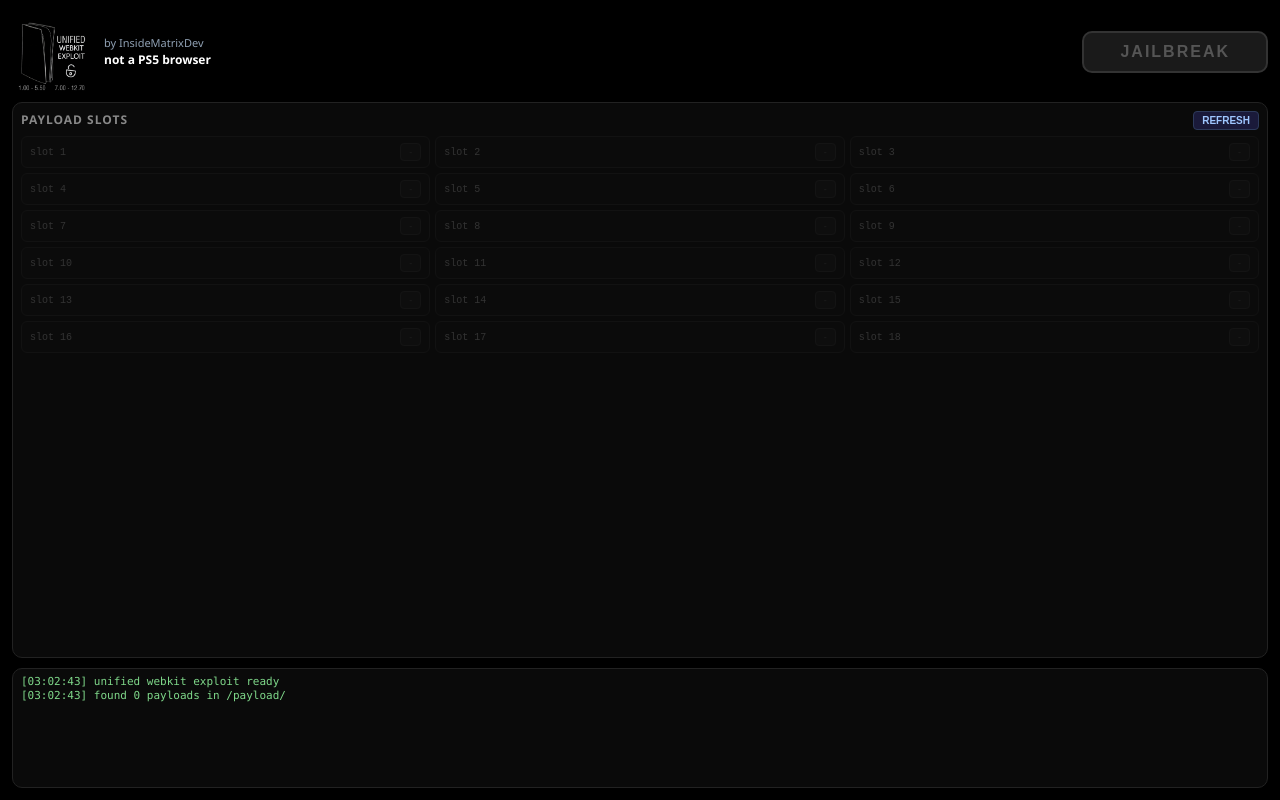
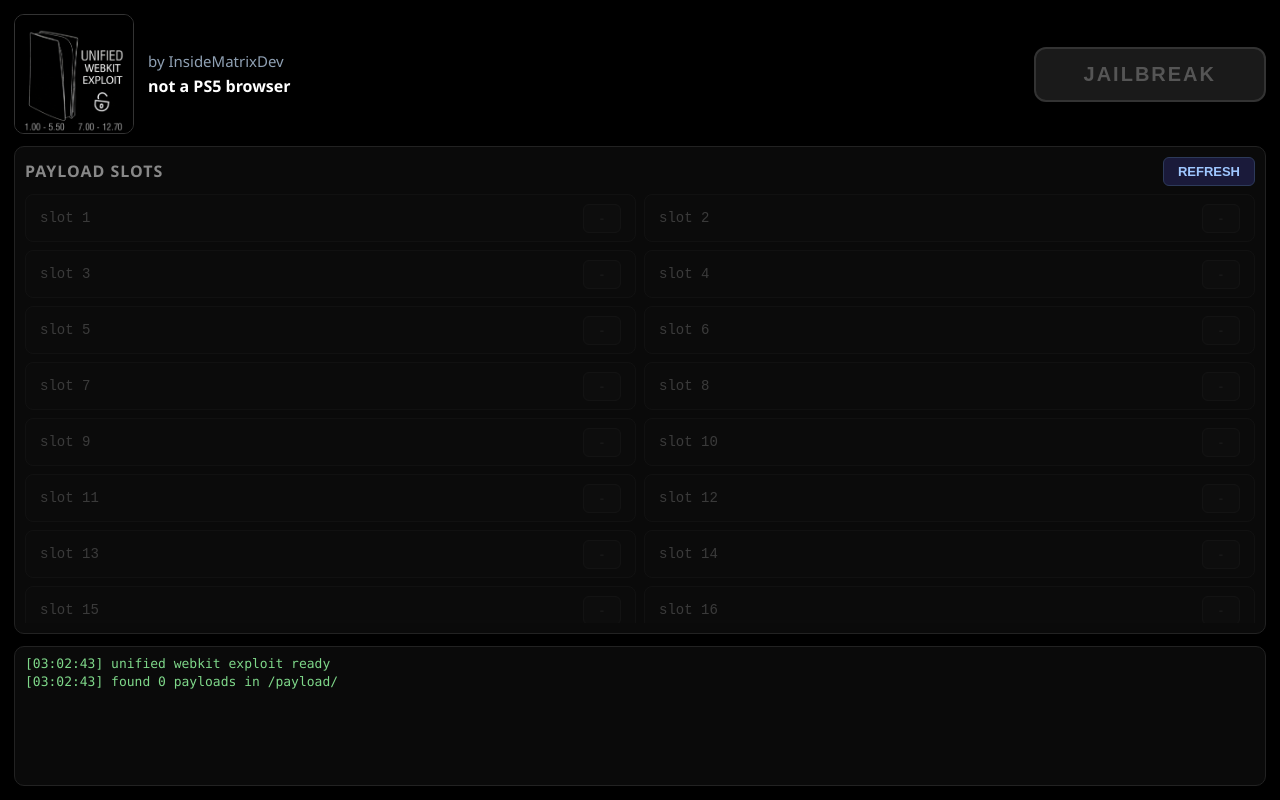
Before and after one commit to MounirHero/webkit, a plain HTML site: page index.html in a window 1280 px wide. Drawn offline with Linux system fonts and the light colour scheme; no server answers.

Commit message:
Add files via upload

```diff
--- a/index.html
+++ b/index.html
@@ -9,13 +9,13 @@
   html, body {
     width: 100%; height: 100%;
     background: #000; color: #e8e8e8;
-    font: 15px/1.4 "Segoe UI", system-ui, sans-serif;
+    font: 18px/1.4 "Segoe UI", system-ui, sans-serif;
     overflow: hidden;
   }
   #uwrap {
     display: flex; flex-direction: column;
     width: 100%; height: 100%;
-    padding: 12px; gap: 10px;
+    padding: 14px; gap: 12px;
   }
 
   /* TOP ROW */
@@ -26,21 +26,22 @@
   }
   #uhead {
     display: flex; flex-direction: row;
-    align-items: center; gap: 12px;
+    align-items: center; gap: 14px;
   }
   #ulogo {
-    width: min(80px, 12vw); height: auto;
-    border-radius: 8px;
+    width: 120px; height: auto;
+    border-radius: 10px;
+    border: 1px solid #333;
   }
-  #uheadtxt { display: flex; flex-direction: column; gap: 2px; }
-  #ubyline { font-size: 11px; color: #8fa0b3; }
-  #ufwline { font-size: 12px; color: #9fb1c3; }
+  #uheadtxt { display: flex; flex-direction: column; gap: 3px; }
+  #ubyline { font-size: 15px; color: #8fa0b3; }
+  #ufwline { font-size: 16px; color: #9fb1c3; }
   #ufwline b { color: #fff; }
 
   #ujb {
-    padding: 10px 36px;
-    border-radius: 10px; background: #1a3a1a; border: 2px solid #2d5a2d;
-    color: #7fd88a; font-weight: 800; font-size: 16px; letter-spacing: 2px;
+    padding: 14px 48px;
+    border-radius: 12px; background: #1a3a1a; border: 2px solid #2d5a2d;
+    color: #7fd88a; font-weight: 800; font-size: 20px; letter-spacing: 2px;
     cursor: pointer; text-decoration: none;
   }
   #ujb:hover { background: #224422; }
@@ -52,13 +53,13 @@
     opacity: 0.6; cursor: wait;
   }
 
-  /* MIDDLE: payload grid */
+  /* MIDDLE: payload grid - 2 columns */
   #upayloads {
     flex: 1;
     min-height: 0;
     display: flex; flex-direction: column;
     background: #0a0a0a; border: 1px solid #222; border-radius: 10px;
-    padding: 8px; gap: 6px;
+    padding: 10px; gap: 8px;
     overflow: hidden;
   }
   #upayloads-header {
@@ -66,37 +67,37 @@
     flex-shrink: 0;
   }
   #upayloads h3 {
-    font-size: 12px; color: #888; letter-spacing: 1px;
+    font-size: 16px; color: #888; letter-spacing: 1px;
   }
   #refresh-payloads {
     background: #1a1a3a; color: #9fc7ff; border: 1px solid #2d3a5a;
-    border-radius: 4px; padding: 3px 8px;
-    font-size: 10px; font-weight: 700; cursor: pointer;
+    border-radius: 6px; padding: 6px 14px;
+    font-size: 13px; font-weight: 700; cursor: pointer;
   }
   #refresh-payloads:hover { background: #22224a; }
   #payload-grid {
     display: grid;
-    grid-template-columns: repeat(3, 1fr);
-    gap: 5px;
+    grid-template-columns: repeat(2, 1fr);
+    gap: 8px;
     overflow-y: auto;
   }
   .payload-slot {
     display: flex; align-items: center; justify-content: space-between;
-    background: #111; border: 1px solid #2a2a2a; border-radius: 6px;
-    padding: 5px 8px; min-height: 32px;
+    background: #111; border: 1px solid #2a2a2a; border-radius: 8px;
+    padding: 10px 14px; min-height: 48px;
   }
   .payload-slot.empty {
     opacity: 0.25;
   }
   .payload-slot-name {
-    font-size: 10px; color: #aaa; font-family: monospace;
+    font-size: 14px; color: #ccc; font-family: monospace;
     word-break: break-all; line-height: 1.3;
   }
   .payload-slot-btn {
     background: #1a3a1a; color: #7fd88a; border: 1px solid #2d5a2d;
-    border-radius: 4px; padding: 3px 8px;
-    font-size: 9px; font-weight: 700; cursor: pointer;
-    white-space: nowrap; margin-left: 4px; flex-shrink: 0;
+    border-radius: 6px; padding: 6px 16px;
+    font-size: 13px; font-weight: 700; cursor: pointer;
+    white-space: nowrap; margin-left: 8px; flex-shrink: 0;
   }
   .payload-slot-btn:hover { background: #224422; }
   .payload-slot-btn:disabled {
@@ -106,13 +107,13 @@
     background: #1a2a3a; color: #9fc7ff; border-color: #2d4a5a;
   }
 
-  /* BOTTOM: log - FIXED HEIGHT, never grows */
+  /* BOTTOM: log - FIXED HEIGHT */
   #ulog, #uchain {
     flex-shrink: 0;
-    height: 120px;
+    height: 140px;
     background: #0a0a0a; border: 1px solid #222; border-radius: 10px;
-    padding: 6px 8px;
-    font: 11px/1.3 "Consolas", "DejaVu Sans Mono", monospace;
+    padding: 8px 10px;
+    font: 13px/1.4 "Consolas", "DejaVu Sans Mono", monospace;
     color: #b9e6b0; white-space: pre-wrap; overflow-y: auto;
   }
   #ulog .err { color: #ff9a8a; }
@@ -124,7 +125,7 @@
   }
   #uchain #console {
     width: 100%; height: 100%;
-    font: 11px/1.3 "Consolas", "DejaVu Sans Mono", monospace;
+    font: 13px/1.4 "Consolas", "DejaVu Sans Mono", monospace;
     color: #b9e6b0; white-space: pre-wrap; overflow-y: auto;
   }
   #uchain #console .LOG-INFO,
@@ -145,7 +146,7 @@
 <div id="uwrap">
   <div id="utop">
     <div id="uhead">
-      <img id="ulogo" src="logo.jpg" alt="PS5"/>
+      <img id="ulogo" src="logo.jpg" alt="PS5" onerror="this.style.display='none'"/>
       <div id="uheadtxt">
         <div id="ubyline">by InsideMatrixDev</div>
         <div id="ufwline">detecting firmware...</div>
@@ -214,7 +215,7 @@
 
   function has(list, fw) { for (var i=0;i<list.length;i++) if (list[i]===fw) return true; return false; }
 
-  /* ===== AUTO-DISCOVER PAYLOADS via HEAD probe ===== */
+  /* ===== AUTO-DISCOVER PAYLOADS ===== */
   var PAYLOAD_CANDIDATES = [
     "shadowmountplus.elf", "OnionHEN.elf",
     "PS5-Game-Compressor_v1.0.4.elf", "PoorDS4rc38_v0.1.0-rc38.elf",
@@ -242,13 +243,14 @@
           checked++;
           if (r.status === 200) found.push({name: name, url: "payload/" + name});
           if (checked >= PAYLOAD_CANDIDATES.length) {
+            found.sort(function(a,b){ return a.name.localeCompare(b.name); });
             PAYLOADS = found;
             log("found " + PAYLOADS.length + " payloads in /payload/", "success");
             resolve();
           }
         };
-        r.onerror = function(){ checked++; if (checked >= PAYLOAD_CANDIDATES.length) { PAYLOADS = found; resolve(); } };
-        r.ontimeout = function(){ checked++; if (checked >= PAYLOAD_CANDIDATES.length) { PAYLOADS = found; resolve(); } };
+        r.onerror = function(){ checked++; if (checked >= PAYLOAD_CANDIDATES.length) { found.sort(function(a,b){ return a.name.localeCompare(b.name); }); PAYLOADS = found; resolve(); } };
+        r.ontimeout = function(){ checked++; if (checked >= PAYLOAD_CANDIDATES.length) { found.sort(function(a,b){ return a.name.localeCompare(b.name); }); PAYLOADS = found; resolve(); } };
         r.timeout = 5000;
         r.send();
       });
@@ -337,25 +339,25 @@
         req.open("POST", "http://127.0.0.1:9021/", true);
         req.timeout = 30000;
         req.onload = function(){
+          log(name + " POST status: " + req.status, req.status === 200 || req.status === 0 ? "success" : "err");
           if (req.status === 200 || req.status === 0) {
             log(name + " sent successfully!", "success");
             resolve(true);
           } else {
-            log(name + " send failed: HTTP " + req.status, "err");
             resolve(false);
           }
         };
         req.onerror = function(){
-          log(name + " send error (network)", "err");
+          log(name + " POST error (network/CORS)", "err");
           resolve(false);
         };
         req.ontimeout = function(){
-          log(name + " send timeout", "err");
+          log(name + " POST timeout", "err");
           resolve(false);
         };
         req.send(bytes);
       } catch (e) {
-        log(name + " send exception: " + e.message, "err");
+        log(name + " POST exception: " + e.message, "err");
         resolve(false);
       }
     });
@@ -385,7 +387,6 @@
   function runUx() {
     log("loading umtx2 chain...", "info");
     setBase("ux/");
-    // Switch log display
     logEl.style.display = "none";
     uchainEl.style.display = "block";
     uchainEl.innerHTML =
@@ -485,7 +486,6 @@
     }
   }
 
-  // Auto-discover payloads on load
   discoverPayloads().then(function(){
     buildPayloadGrid();
   });
```
